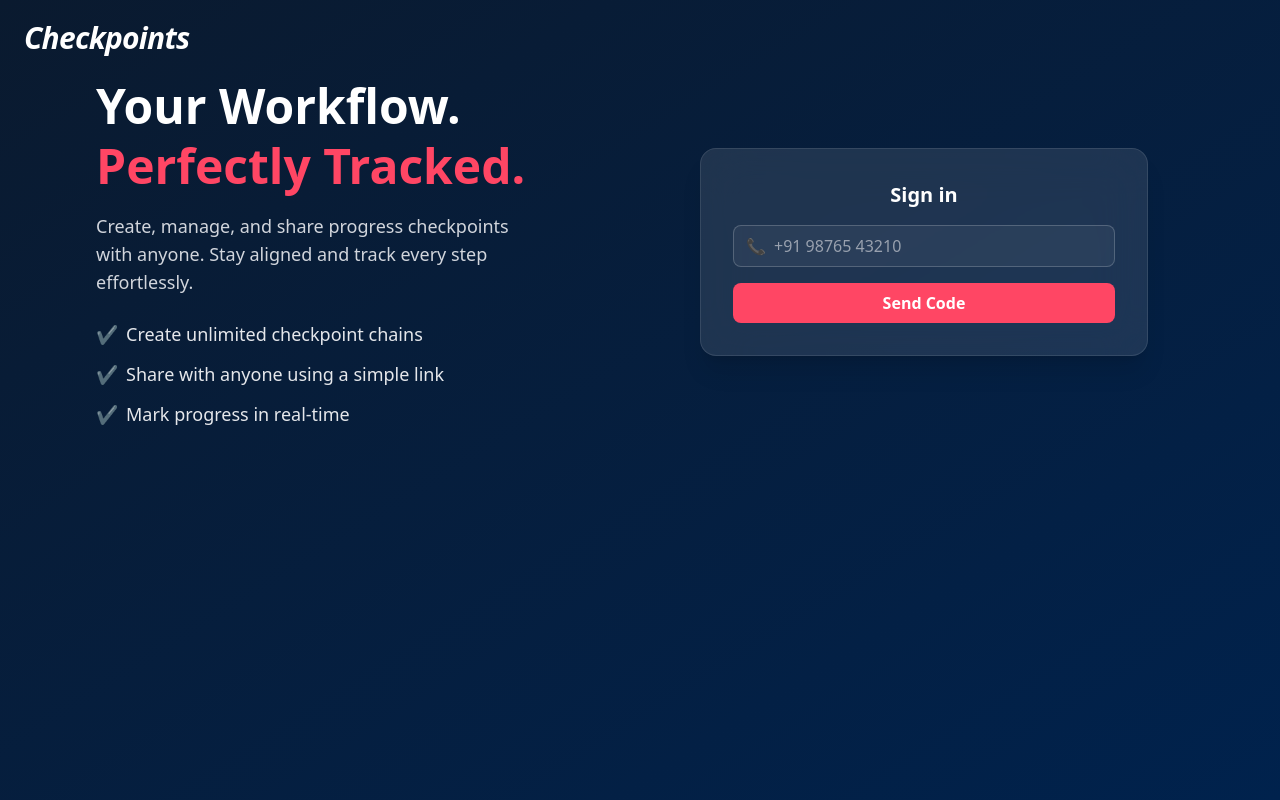
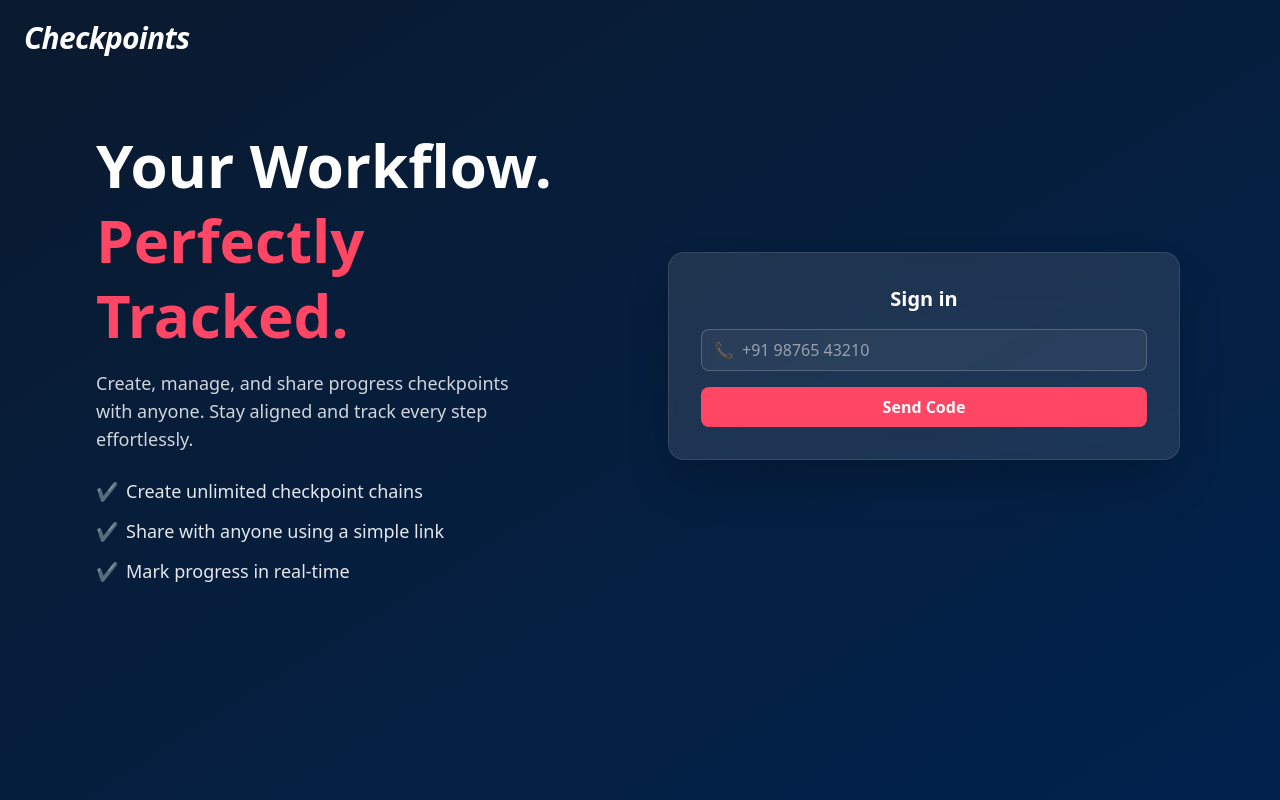
Before and after one commit to sidd-bash/Checkpoints, a React (Vite) app: page /auth in a window 1280 px wide. Built offline with nearby package versions, Linux system fonts and the light colour scheme; no server answers.

Commit message:
Fix: fixed the desktop UI of the landing page

```diff
--- a/src/pages/AuthPage.jsx
+++ b/src/pages/AuthPage.jsx
@@ -54,17 +54,21 @@ export default function AuthPage() {
   </div>
 
   {/* --- CONTENT AREA --- */}
-  <div className="flex flex-col md:flex-row items-center justify-between w-full px-6 md:px-16 lg:px-24 gap-12 pb-20">
+  <div className="
+    flex flex-col md:flex-row
+    items-center md:items-center
+    justify-center md:justify-between
+    min-h-[80vh] w-full
+    px-6 md:px-16 lg:px-24
+    gap-12 pb-20
+  ">
 
     {/* LEFT HERO TEXT */}
-    <div className="w-full md:w-1/2 text-left">
-
-      <h1 className="text-5xl md:text-5xl font-extrabold leading-tight">
+    <div className="w-full md:w-1/2 text-left pt-10 md:pt-0">
+      <h1 className="text-4xl md:text-6xl font-extrabold leading-tight">
         Your Workflow.
         <br />
-        <span className="text-[#FF4664]">
-          Perfectly Tracked.
-        </span>
+        <span className="text-[#FF4664]">Perfectly Tracked.</span>
       </h1>
 
       <p className="mt-4 text-base md:text-lg text-gray-300 max-w-md">
@@ -72,7 +76,7 @@ export default function AuthPage() {
         Stay aligned and track every step effortlessly.
       </p>
 
-      <ul className="mt-6 space-y-3 text-gray-200 text-base md:text-lg">
+      <ul className="mt-6 space-y-3 text-gray-200 text-lg">
         <li className="flex gap-2 items-center">
           <span className="text-[#FF4664]">✔</span>
           Create unlimited checkpoint chains
@@ -86,14 +90,11 @@ export default function AuthPage() {
           Mark progress in real-time
         </li>
       </ul>
-
     </div>
 
     {/* --- RIGHT LOGIN CARD --- */}
     <div className="w-full md:w-1/2 flex justify-center">
-
-      <div className="w-full max-w-md bg-white/10 backdrop-blur-xl border border-white/10 p-6 md:p-8 rounded-2xl shadow-xl">
-
+      <div className="w-full max-w-lg bg-white/10 backdrop-blur-xl border border-white/10 p-8 rounded-2xl shadow-2xl">
         <h2 className="text-center text-xl font-semibold mb-4">
           Sign in
         </h2>
```
